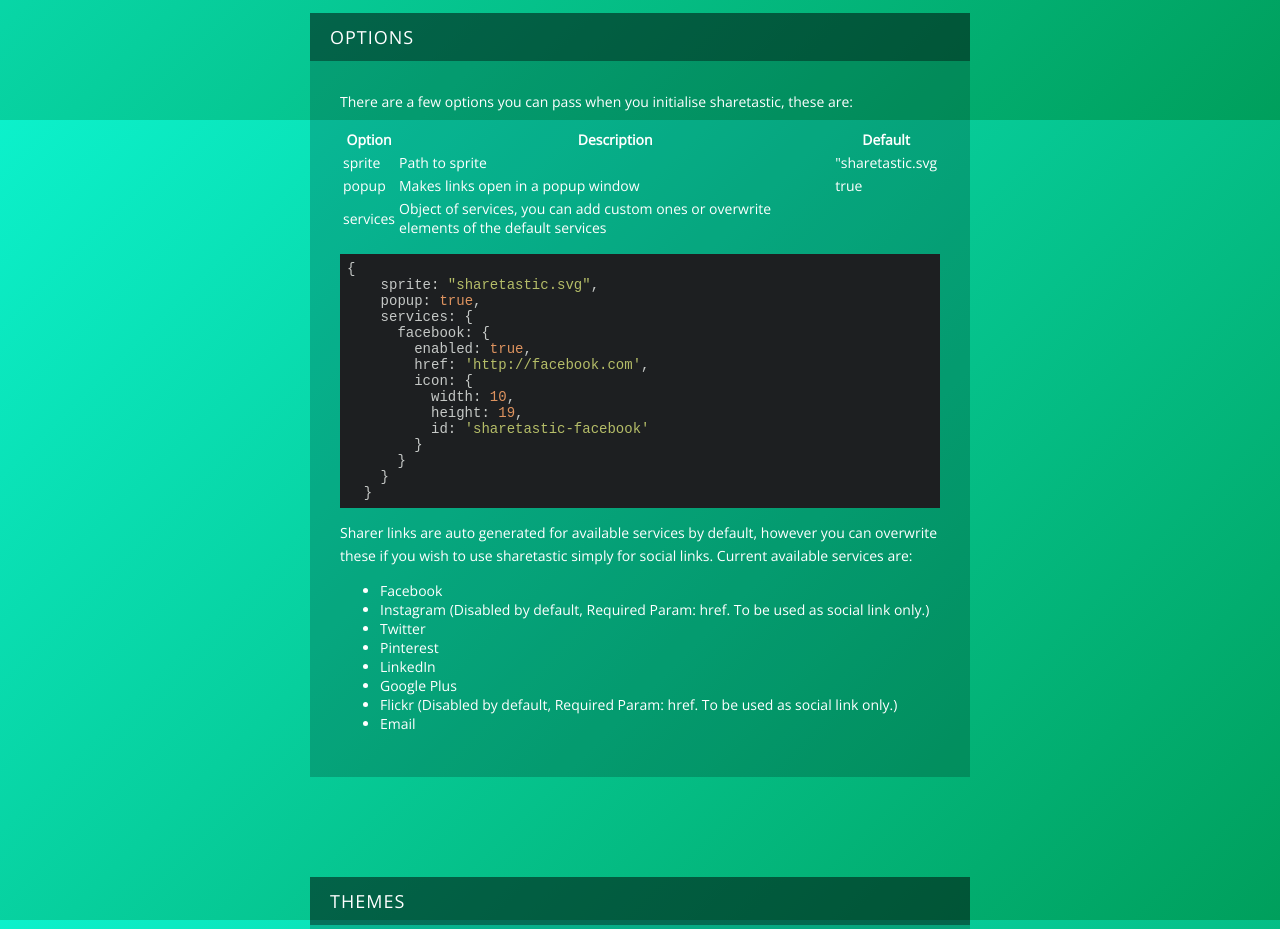
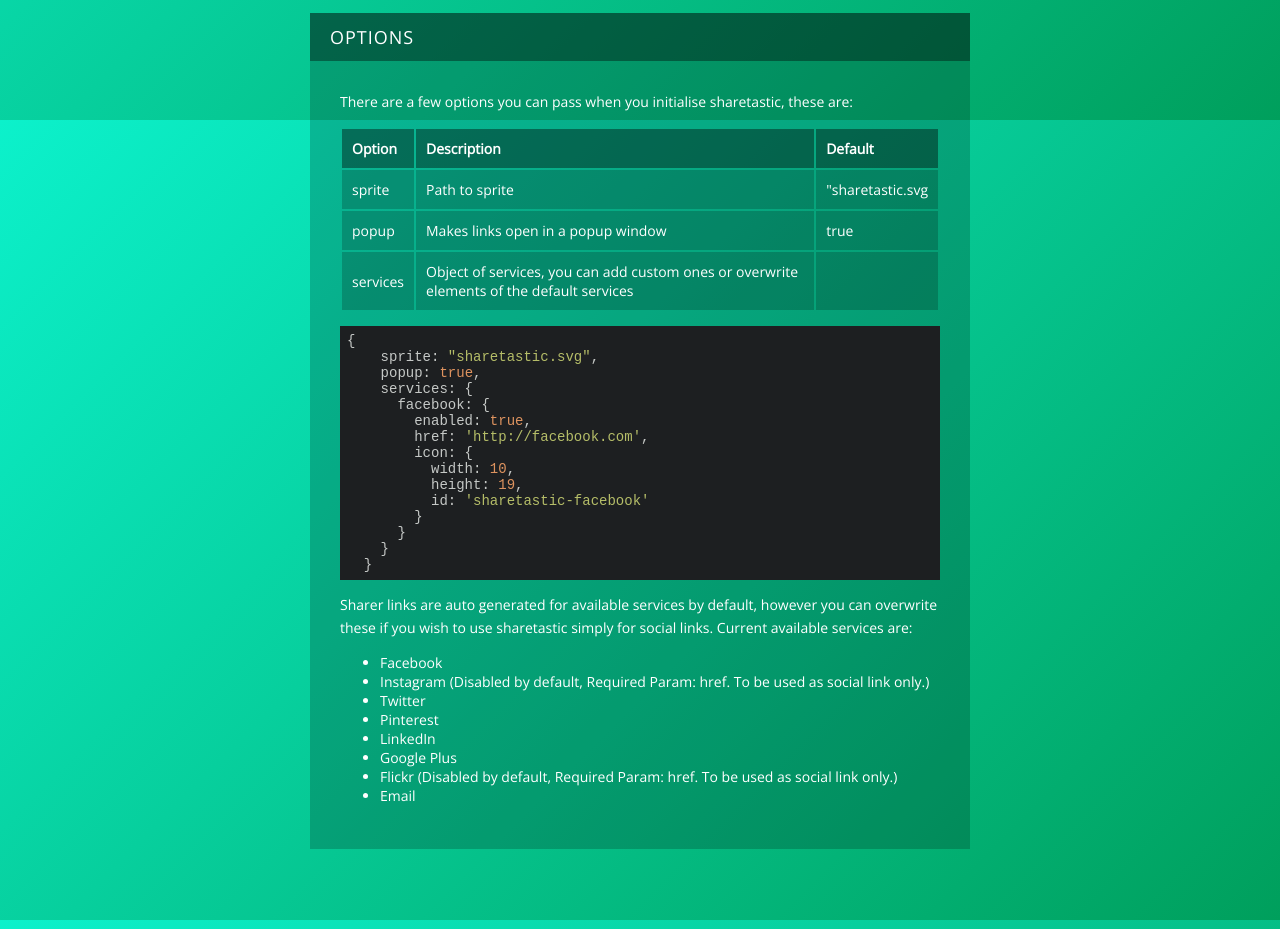
Before and after one commit to dahliacreative/sharetastic, a plain HTML site: page index.html in a window 1280 px wide. Shown: the part 1480-2409 px from the top of the page. Drawn offline with nearby package versions, Linux system fonts and the light colour scheme.

Commit message:
styling doc table

```diff
--- a/app/stylesheets/application.css
+++ b/app/stylesheets/application.css
@@ -233,3 +233,13 @@ p {
 code {
   padding: 15px;
 }
+table th {
+  background-color: rgba(0,0,0,0.4);
+  text-align: left;
+  padding: 10px;
+}
+
+table td {
+  background-color: rgba(0,0,0,0.2);
+  padding: 10px;
+}
```
